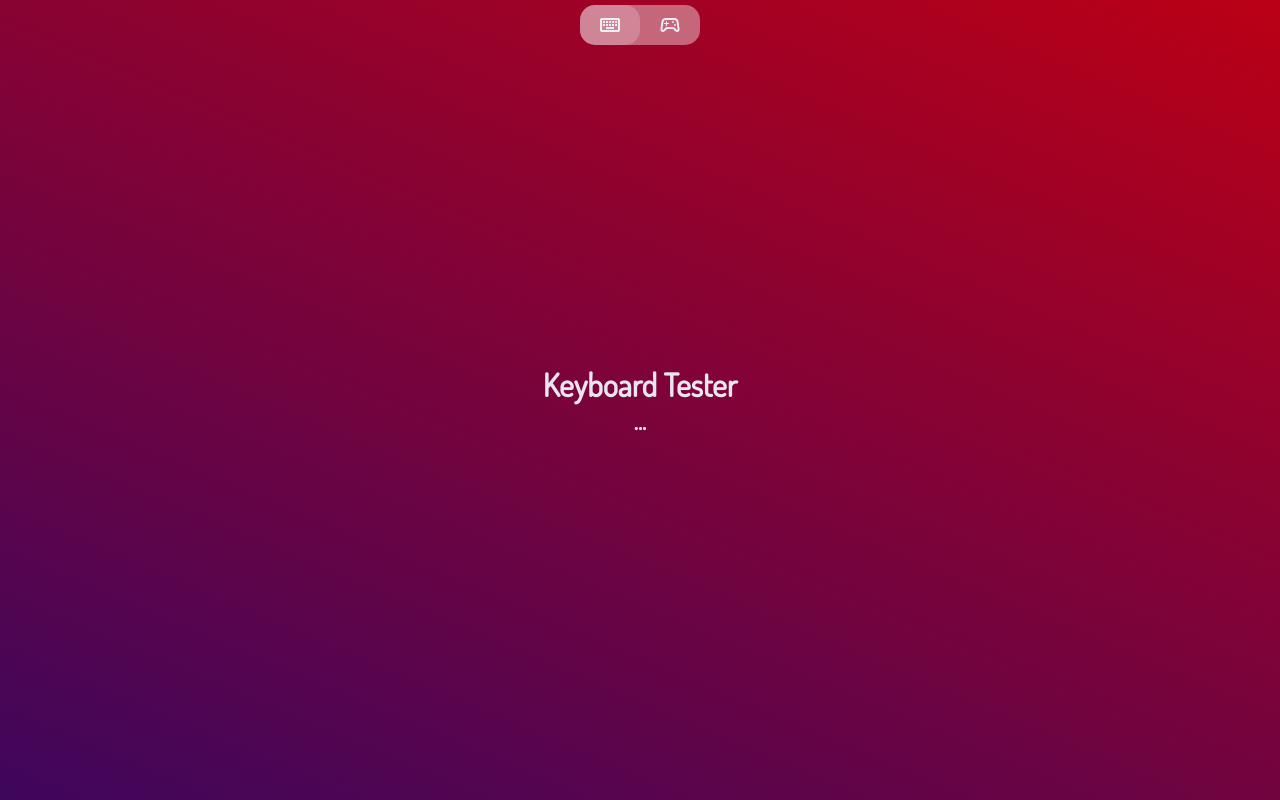
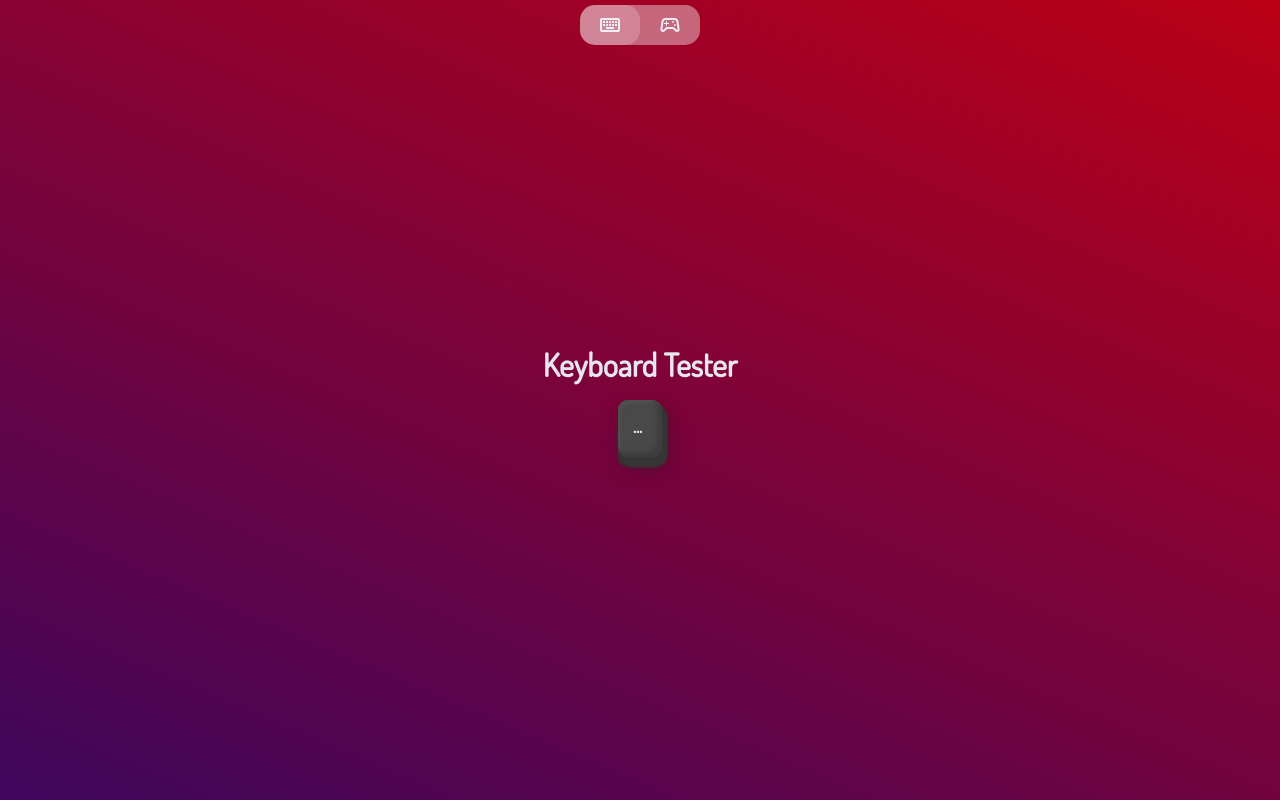
Before and after one commit to joaopedrov0/input_testing, a plain HTML site: page index.html in a window 1280 px wide. Drawn offline with Linux system fonts and the light colour scheme.

Commit message:
keyboard btn style improved

```diff
--- a/index.html
+++ b/index.html
@@ -16,10 +16,10 @@
         <link href="https://fonts.googleapis.com/icon?family=Material+Icons+Outlined" rel="stylesheet">
 
         <!-- Favicon -->
-        <link rel="apple-touch-icon" sizes="180x180" href="/apple-touch-icon.png">
-        <link rel="icon" type="image/png" sizes="32x32" href="/favicon-32x32.png">
-        <link rel="icon" type="image/png" sizes="16x16" href="/favicon-16x16.png">
-        <link rel="manifest" href="/site.webmanifest">
+        <link rel="apple-touch-icon" sizes="180x180" href="./apple-touch-icon.png">
+        <link rel="icon" type="image/png" sizes="32x32" href="./favicon-32x32.png">
+        <link rel="icon" type="image/png" sizes="16x16" href="./favicon-16x16.png">
+        <link rel="manifest" href="./site.webmanifest">
     </head>
     <body>
         <div class="menu" onclick="toggleMenuBtn()">
--- a/style.css
+++ b/style.css
@@ -119,3 +119,27 @@ h2.gamepad span{
     border-radius: 5px;
     background-color: rgb(14, 13, 13);
 }
+
+.active h2.keyboard{
+    opacity: 1;
+}
+
+h2.keyboard{
+    font-size: 18px;
+    margin-top: 15px;
+    background-color: rgb(73, 73, 73);
+    padding: 15px 20px 20px 15px;
+    border-radius: 10px;
+    opacity: 0;
+
+    box-shadow:
+        5px 10px 3px rgb(54, 54, 54),
+        5px 5px 3px rgb(54, 54, 54),
+        0px 10px 3px rgb(54, 54, 54),
+        inset -5px -5px 5px rgb(61, 61, 61),
+        inset 3px 3px 3px rgb(80, 80, 80),
+        5px 10px 20px rgba(17, 17, 17, 0.4);
+
+        transition-delay: 1000ms;
+        transition: all ease 500ms;
+}
```
